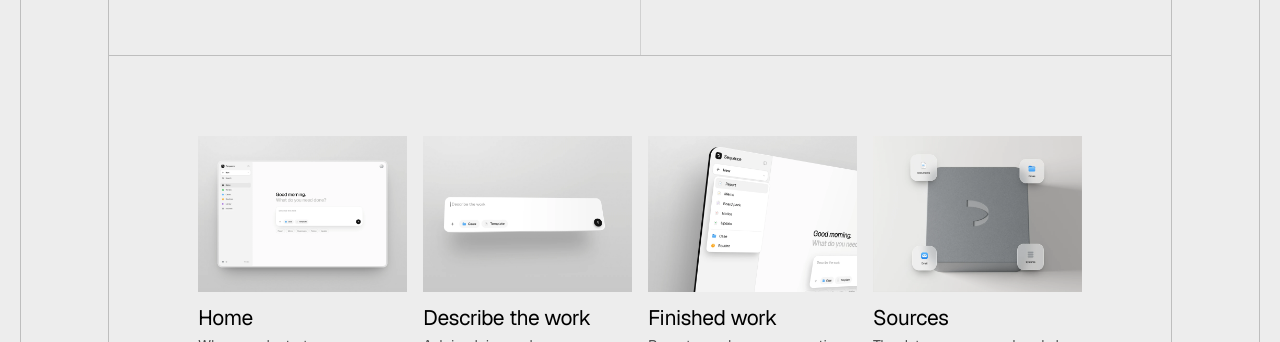
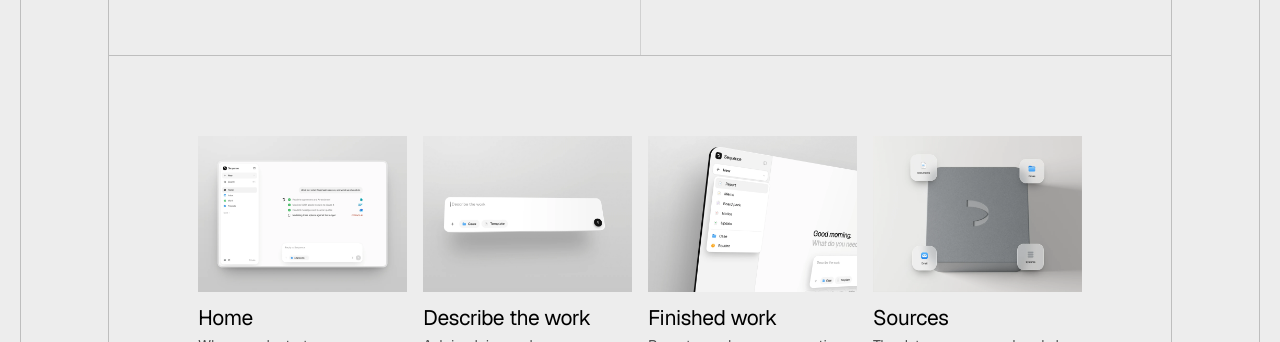
Before and after one commit to emilodman1-prog/sequenceai.co, a plain HTML site: page index.html in a window 1280 px wide. Shown: the part 4240-4582 px from the top of the page. Drawn offline with nearby package versions, Linux system fonts and the light colour scheme.

Commit message:
Home card: Sequence at work on one real request
Co-Authored-By: Claude Opus 5.5 <noreply@anthropic.com>

```diff
--- a/index.html
+++ b/index.html
@@ -154,7 +154,7 @@
           <div class="features-grid">
             <article class="feature">
               <button class="feature-open" type="button" aria-haspopup="dialog">
-                <span class="ph feature-shot"><img src="assets/product/interface-front-4x3.webp" alt="The Sequence home screen: a sidebar, a greeting and one input" width="1600" height="1200" loading="lazy"></span>
+                <span class="ph feature-shot"><img src="assets/product/home-4x3.webp" alt="Sequence at work on one request, what a supplier owes and what to do, in four steps across SharePoint, SAP, Outlook and Oracle" width="1600" height="1200" loading="lazy"></span>
                 <span class="feature-body">
                   <span class="t-h6">Home</span>
                   <span class="t-small muted">Where work starts.</span>
```
Also changed, not shown: assets/product/home-4x3.webp (added).
